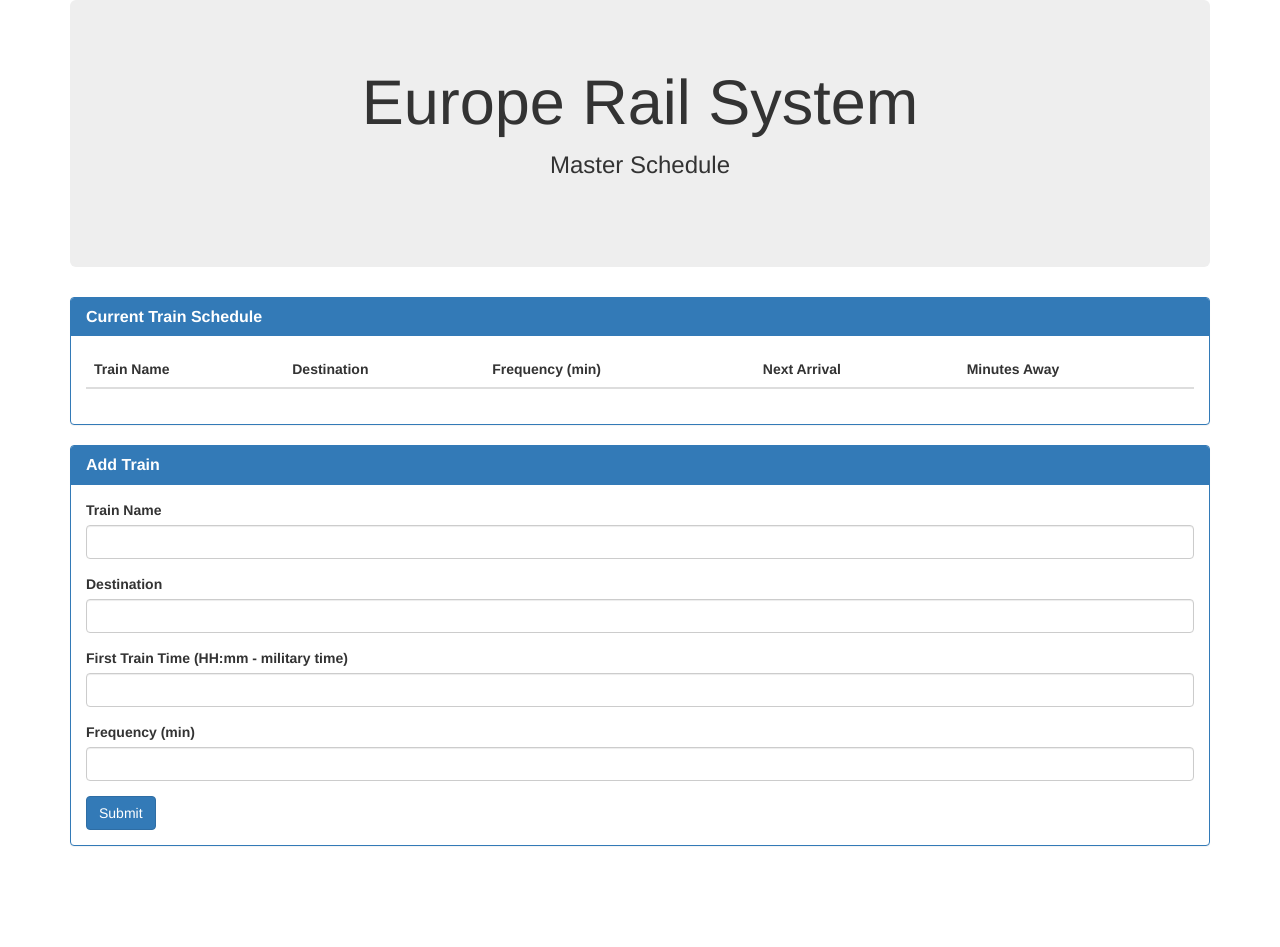
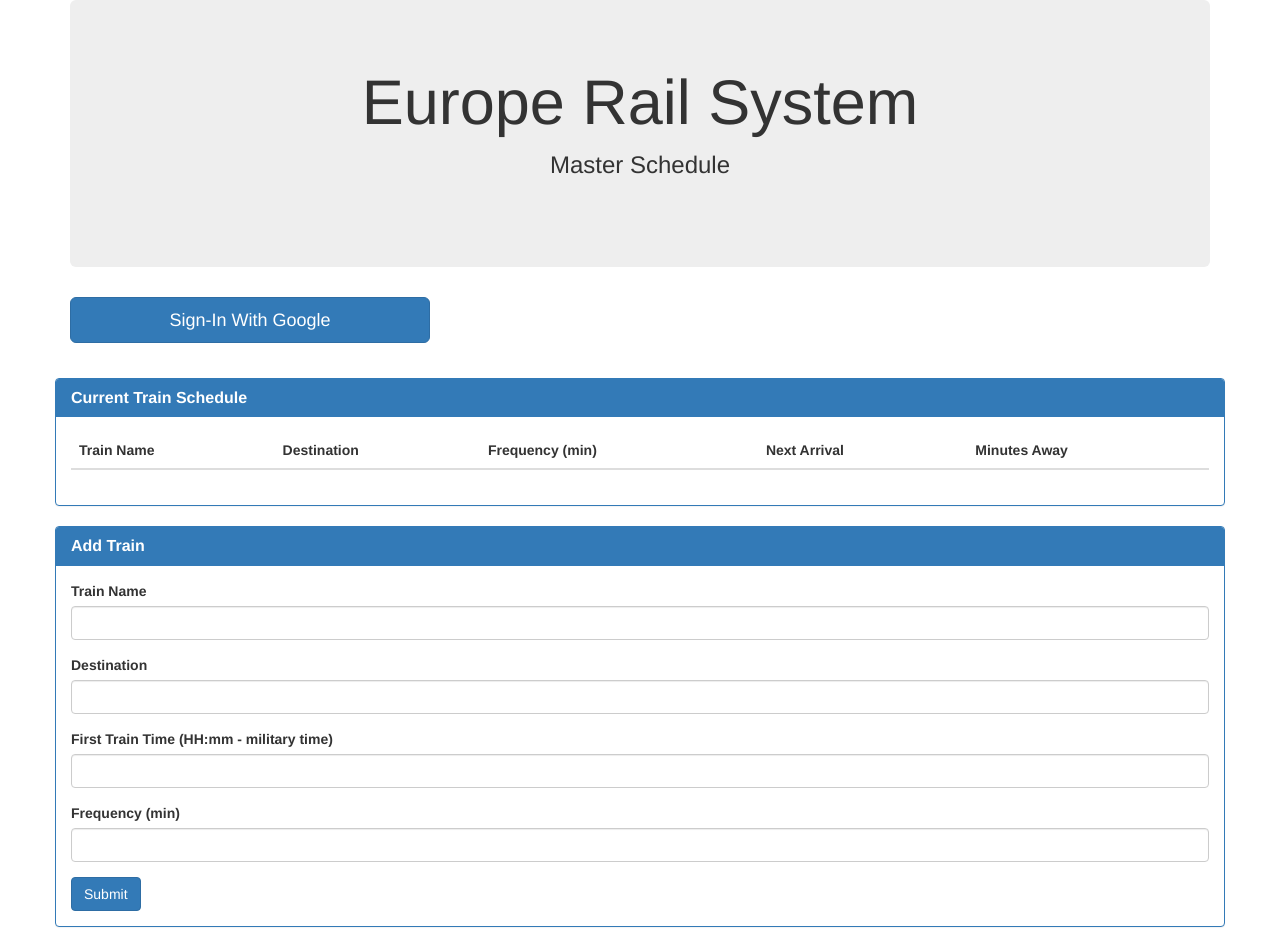
Before and after one commit to AntonioMontalvo/Train_Schedule, a PHP site: page / in a window 1280 px wide. Before the commit the page ends 846 px from the top, so only its background shows below. Run offline with PHP 8.4, Linux system fonts and the light colour scheme; lists and menus that the app fills with data are empty; some libraries are stand-ins or nearby versions.

Commit message:
add sign-in

```diff
--- a/assets/css/style.css
+++ b/assets/css/style.css
@@ -6,3 +6,7 @@ h3 {
 	margin-bottom: 0px;
 	text-align: center;
 }
+#sign{
+	margin-bottom: 35px;
+
+}
--- a/assets/javascript/train.js
+++ b/assets/javascript/train.js
@@ -10,6 +10,37 @@
 
   var database = firebase.database();
 
+/////////////// AUTHENTICATION ///////////////////////
+
+var provider = new firebase.auth.GoogleAuthProvider();//instance of Google provider
+
+function signIn(){
+firebase.auth().signInWithPopup(provider).then(function(result) {
+  // This gives you a Google Access Token. You can use it to access the Google API.
+  var token = result.credential.accessToken;
+  // The signed-in user info.
+  var user = result.user;
+console.log(result)
+  // ...
+}).catch(function(error) {
+  // Handle Errors here.
+  var errorCode = error.code;
+  var errorMessage = error.message;
+  // The email of the user's account used.
+  var email = error.email;
+  // The firebase.auth.AuthCredential type that was used.
+  var credential = error.credential;
+
+});
+}
+
+
+
+firebase.auth().signOut().then(function() {
+  // Sign-out successful.
+}, function(error) {
+  // An error happened.
+});
 
 
 /////////////// ADD TRAINS TO FIREBASE ON USER INPUT ///////////////////////
--- a/index.html
+++ b/index.html
@@ -28,6 +28,11 @@
 		<h3 class="text-center">Master Schedule</h3>
 		<h6 id="schedulers"></h6>
 	</div>
+
+	<div class="row">
+		<div class="col-lg-4">
+	<button id="sign" type="button" class="btn btn-primary btn-lg btn-block">Sign-In With Google</button>
+		</div>
 
 	<div class="row">
 		<div class="col-lg-12">
```
